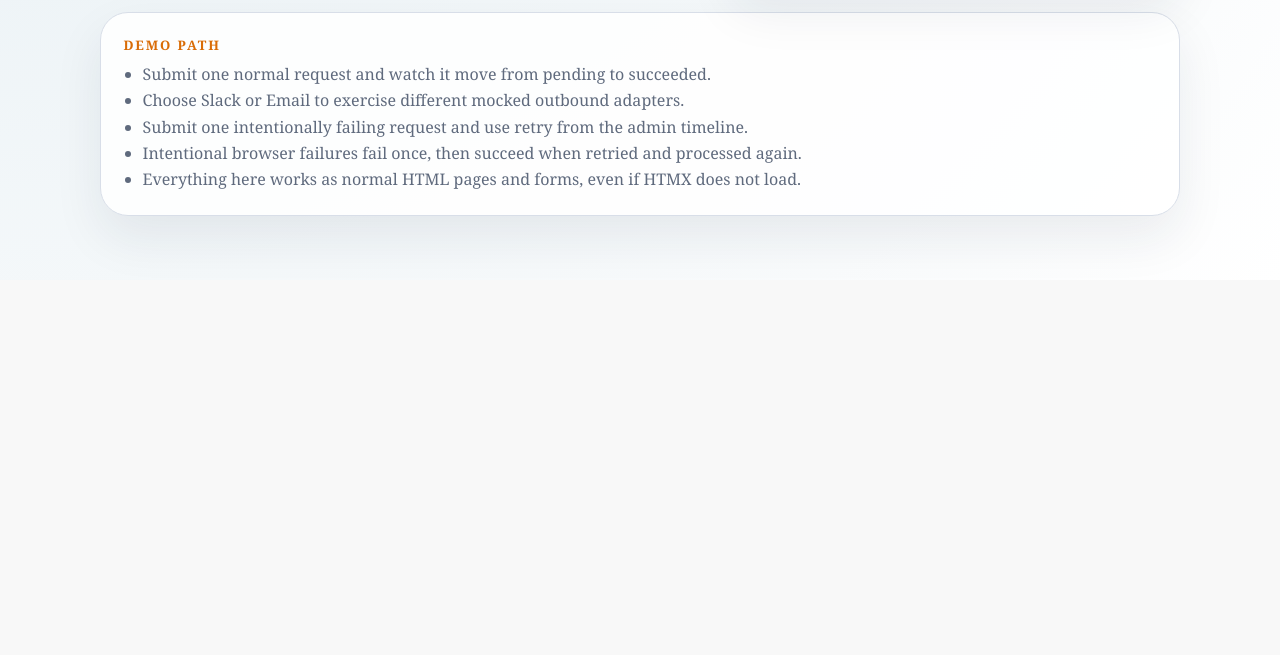
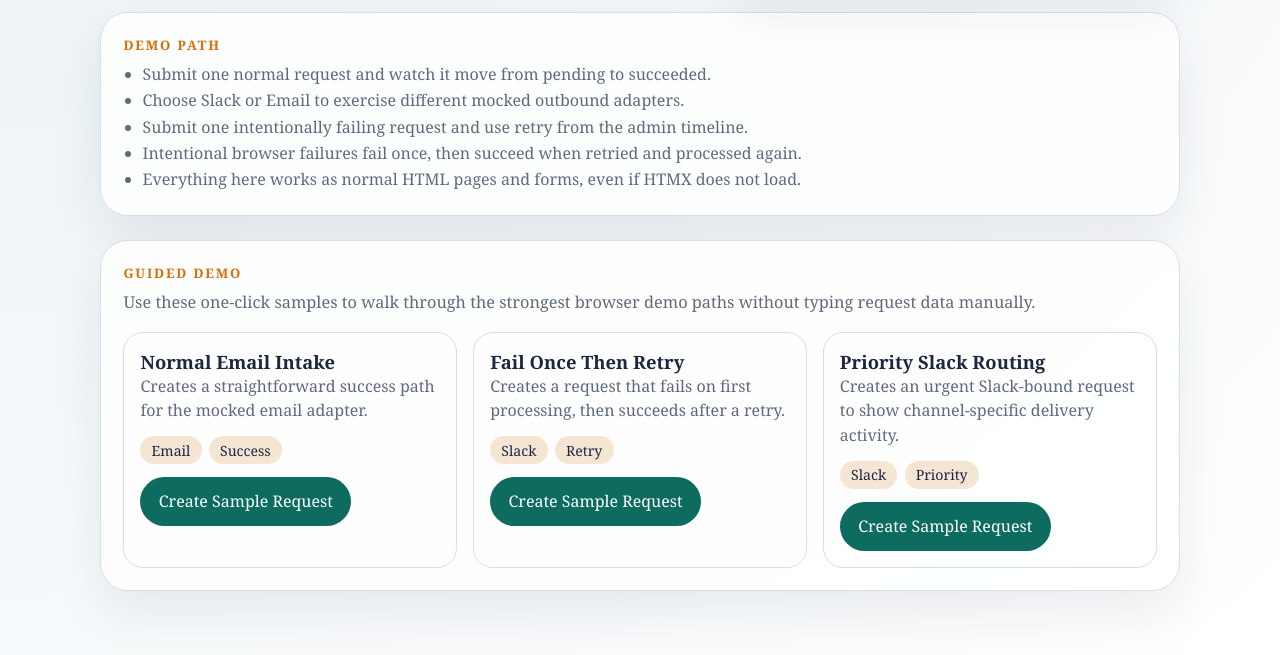
Before and after one commit to lukecode0/OpsBridge, a FastAPI app: page / in a window 1280 px wide. Shown: the part 787-1442 px from the top of the page. Before the commit the page ends 1031 px from the top, so only its background shows below. Run offline with FastAPI, Linux system fonts and the light colour scheme.

Commit message:
Add guided demo requests on intake page

```diff
--- a/app/templates/public/intake.html
+++ b/app/templates/public/intake.html
@@ -165,6 +165,56 @@
         color: var(--muted);
         line-height: 1.65;
       }
+
+      .demo-grid {
+        display: grid;
+        gap: 1rem;
+        margin-top: 1rem;
+      }
+
+      @media (min-width: 860px) {
+        .demo-grid {
+          grid-template-columns: repeat(3, minmax(0, 1fr));
+        }
+      }
+
+      .demo-card {
+        display: grid;
+        gap: 0.8rem;
+        align-content: start;
+        border: 1px solid var(--line);
+        border-radius: 20px;
+        padding: 1rem;
+        background: rgba(255, 255, 255, 0.72);
+      }
+
+      .demo-card h2 {
+        margin: 0;
+        font-size: 1.15rem;
+      }
+
+      .demo-card p {
+        margin: 0;
+        color: var(--muted);
+        line-height: 1.55;
+      }
+
+      .tag-row {
+        display: flex;
+        gap: 0.45rem;
+        flex-wrap: wrap;
+      }
+
+      .tag {
+        display: inline-flex;
+        align-items: center;
+        justify-content: center;
+        border-radius: 999px;
+        padding: 0.28rem 0.7rem;
+        background: #f4e6d3;
+        color: var(--ink);
+        font-size: 0.88rem;
+      }
     </style>
   </head>
   <body>
@@ -256,6 +306,59 @@
           <li>Everything here works as normal HTML pages and forms, even if HTMX does not load.</li>
         </ul>
       </section>
+
+      <section class="panel" style="margin-top: 1.5rem;">
+        <p class="eyebrow">Guided Demo</p>
+        <p class="lede">
+          Use these one-click samples to walk through the strongest browser demo paths without typing request data manually.
+        </p>
+        <div class="demo-grid">
+          <article class="demo-card">
+            <div>
+              <h2>Normal Email Intake</h2>
+              <p>Creates a straightforward success path for the mocked email adapter.</p>
+            </div>
+            <div class="tag-row">
+              <span class="tag">Email</span>
+              <span class="tag">Success</span>
+            </div>
+            <form action="/intake/demo" method="post">
+              <input type="hidden" name="sample_id" value="normal-email">
+              <button class="button" type="submit">Create Sample Request</button>
+            </form>
+          </article>
+
+          <article class="demo-card">
+            <div>
+              <h2>Fail Once Then Retry</h2>
+              <p>Creates a request that fails on first processing, then succeeds after a retry.</p>
+            </div>
+            <div class="tag-row">
+              <span class="tag">Slack</span>
+              <span class="tag">Retry</span>
+            </div>
+            <form action="/intake/demo" method="post">
+              <input type="hidden" name="sample_id" value="fail-once-slack">
+              <button class="button" type="submit">Create Sample Request</button>
+            </form>
+          </article>
+
+          <article class="demo-card">
+            <div>
+              <h2>Priority Slack Routing</h2>
+              <p>Creates an urgent Slack-bound request to show channel-specific delivery activity.</p>
+            </div>
+            <div class="tag-row">
+              <span class="tag">Slack</span>
+              <span class="tag">Priority</span>
+            </div>
+            <form action="/intake/demo" method="post">
+              <input type="hidden" name="sample_id" value="priority-slack">
+              <button class="button" type="submit">Create Sample Request</button>
+            </form>
+          </article>
+        </div>
+      </section>
     </main>
   </body>
 </html>
```
Also changed, not shown: app/routes.py (+59 -0 lines), tests/test_browser_flows.py (+21 -0 lines).
